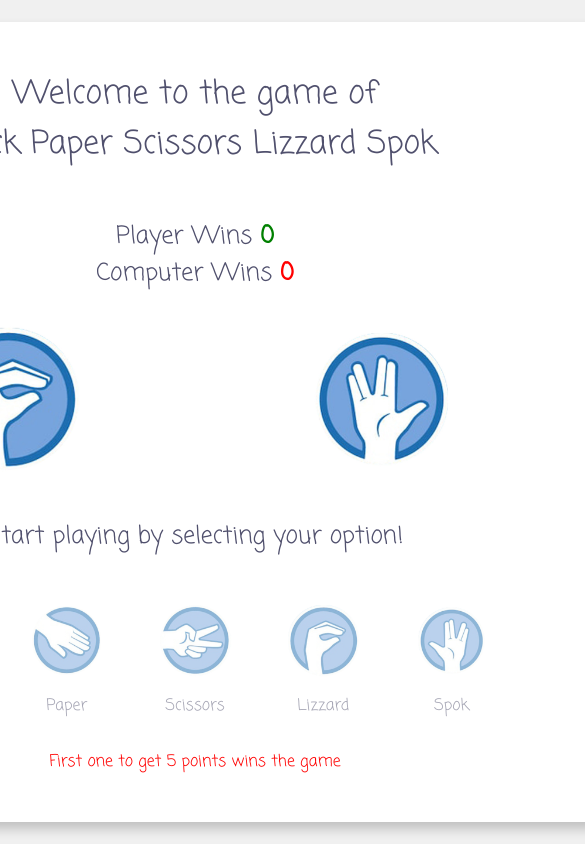
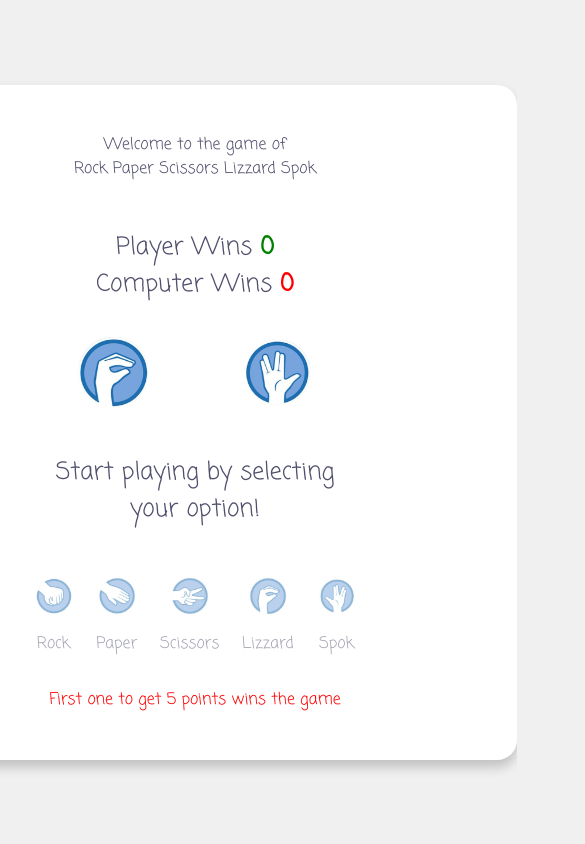
Before and after one commit to Amozaya/rock-paper-scissors, a plain HTML site: page index.html in a window 390 px wide. Shown: the top 844 px of the page, 585 px wide, since content can reach past the window. Drawn offline with Linux system fonts and the light colour scheme.

Commit message:
Create media quieries for smaller sreens

```diff
--- a/assets/css/style.css
+++ b/assets/css/style.css
@@ -3,7 +3,6 @@
 *{
     margin: 0;
     padding: 0;
-    box-sizing: border-box;
 }
 
 /* main body style */
@@ -20,6 +19,8 @@ body {
     text-align: center;
     font-size: 1.5rem;
 }
+
+/* Heading and score board styling*/
 
 .heading {
     text-align: center;
@@ -41,6 +42,7 @@ body {
     font-weight: bold;
 }
 
+/* Main content of the container*/
 .container{
     position: relative;
     padding: 3rem 10rem;
@@ -60,7 +62,7 @@ body {
 }
 
 .computer_result img{
-    transform: scaleX(-1);
+    transform: scaleX(-1); /* mirror the images for the computer */
 }
 
 .option img{
@@ -75,6 +77,7 @@ body {
 }
 
 .option {
+    /* set the option icons to be transparent by default when not selected*/
     display: flex;
     flex-direction: column;
     align-items: center;
@@ -83,6 +86,7 @@ body {
     transition: opacity 0.3 ease;
 }
 
+/*Set the opacity back to 1 when player hovers the mouse or clicks on the option */
 .option:hover{
     opacity: 1;
 }
@@ -91,6 +95,8 @@ body {
     opacity: 1;
 }
 
+
+/*Style tex for option descriptions and for player instructions*/
 .option p{
     font-size: 1rem;
     margin-top: 1rem;
@@ -102,3 +108,46 @@ body {
     margin-top: 2rem;
     color: red;
 }
+
+
+/*Set media query for screens 800px wide and less */
+@media (max-width: 800px){
+    .container {
+        width: 100%;
+        height: fit-content;
+        padding: auto;
+    }
+
+    .result_images {
+        column-gap: 3rem;
+    }
+
+    .option img{
+        width: 50px;
+    }
+
+    .heading {
+        font-size: 1.2rem;
+
+    }
+}
+
+/*Set media query for screens 800px wide and less */
+@media (max-width: 500px){
+    .result_images {
+        column-gap: 25px;
+        padding: 0 10px;
+    }
+
+    .result_images img{
+        width: 75px;
+    }
+
+    .heading {
+        font-size: 1rem;
+    }
+
+    .option img{
+        width: 40px;
+    }
+}
```
